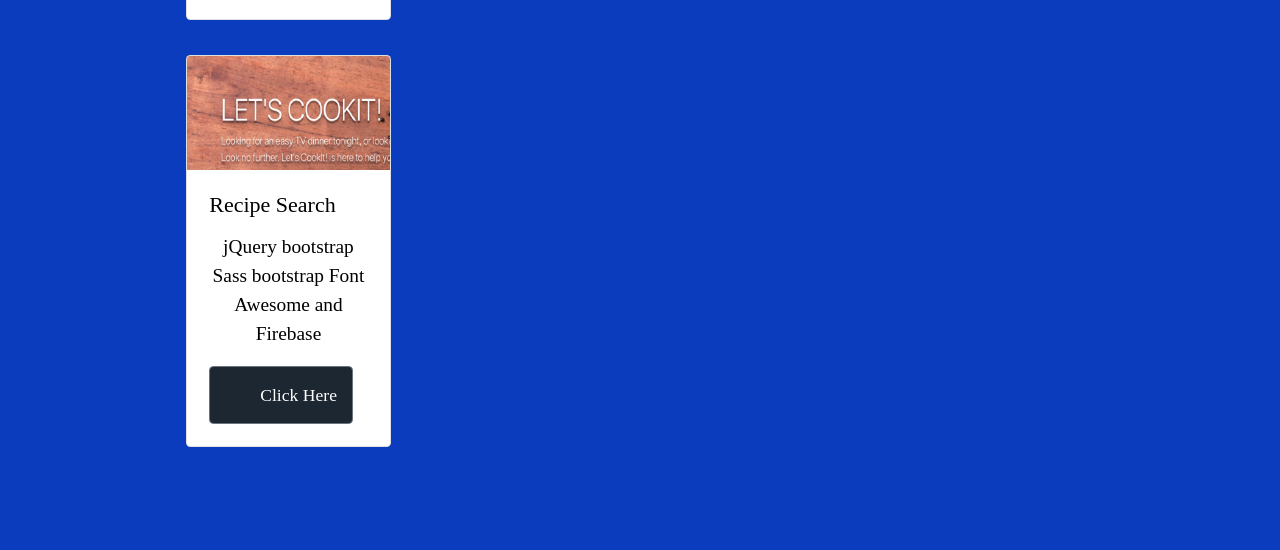
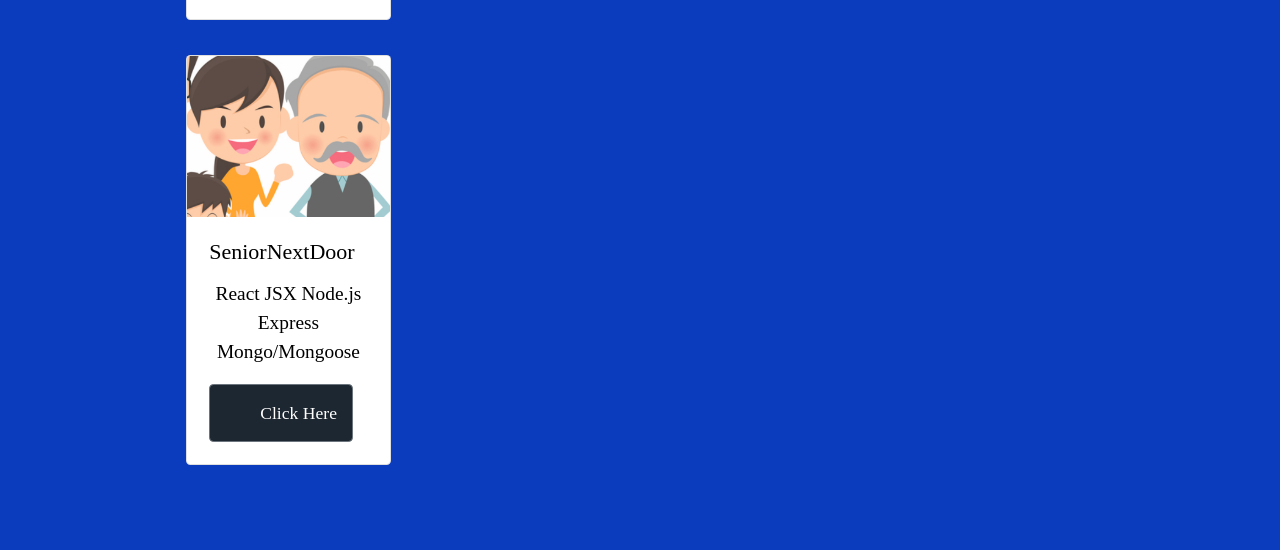
Before and after one commit to dara9234/MyPortfolio, a plain HTML site: page index.html in a window 1280 px wide. Shown: the part 2219-2769 px from the top of the page. Drawn offline with nearby package versions, Linux system fonts and the light colour scheme.

Commit message:
added project SeniorNextDoor

```diff
--- a/index.html
+++ b/index.html
@@ -255,11 +255,11 @@
 			<div class="row padding">
 					<div class="col-md-3">
 						<div class="card">
-							<img class="card-img-top" src="assets/images/letscookit1.png">
+							<img class="card-img-top" src="assets/images/SNnextDoor.PNG">
 							<div class="card-body">
-								<h5 class="card-title">Recipe Search</h5>
-								<p class="card-text">jQuery bootstrap Sass bootstrap Font Awesome and Firebase</p>
-								<a href="https://ambellinger.github.io/team1groupproject/" class="btn btn-outline-secondary">Click
+								<h5 class="card-title">SeniorNextDoor</h5>
+								<p class="card-text">React JSX Node.js Express Mongo/Mongoose </p>
+								<a href="https://seniornextdoor-live1.herokuapp.com/landing/" class="btn btn-outline-secondary">Click
 									Here</a>
 							</div>
 						</div>
```
Also changed, not shown: assets/images/SNnextDoor.PNG (added).
